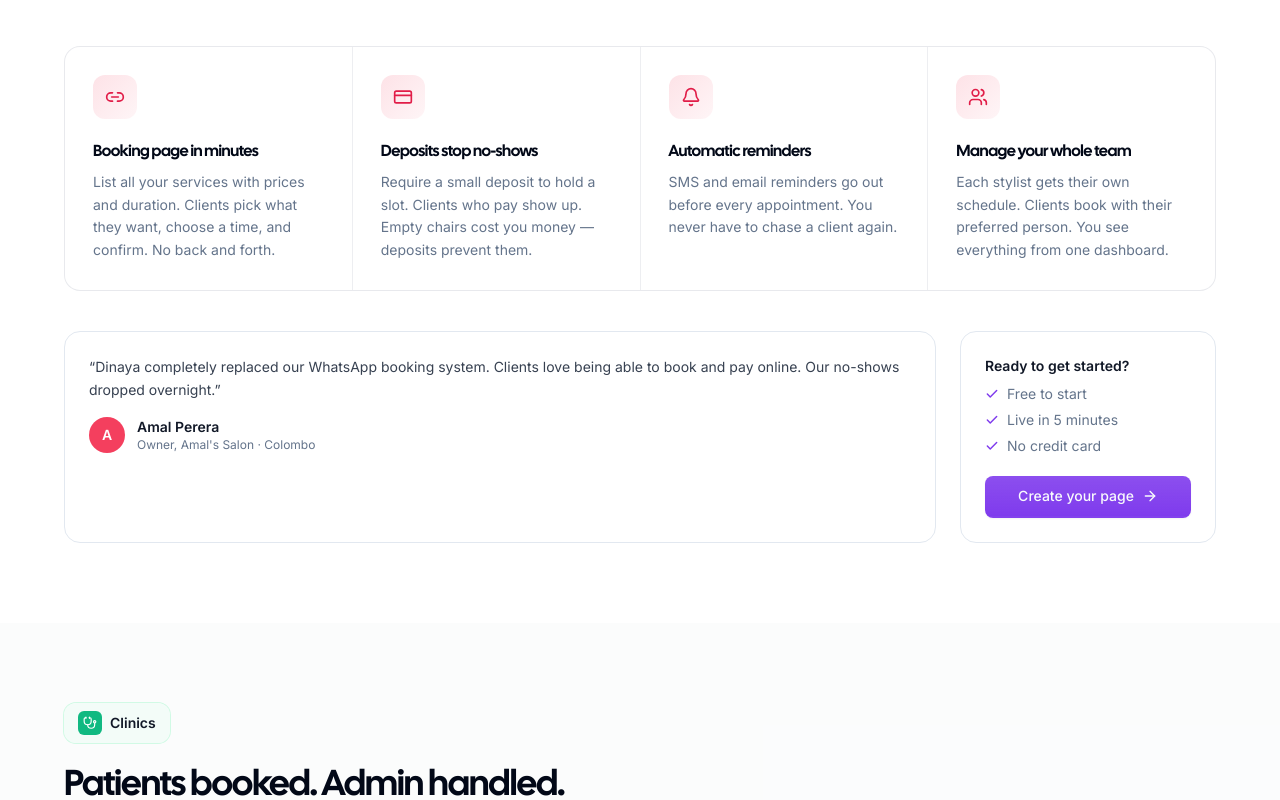
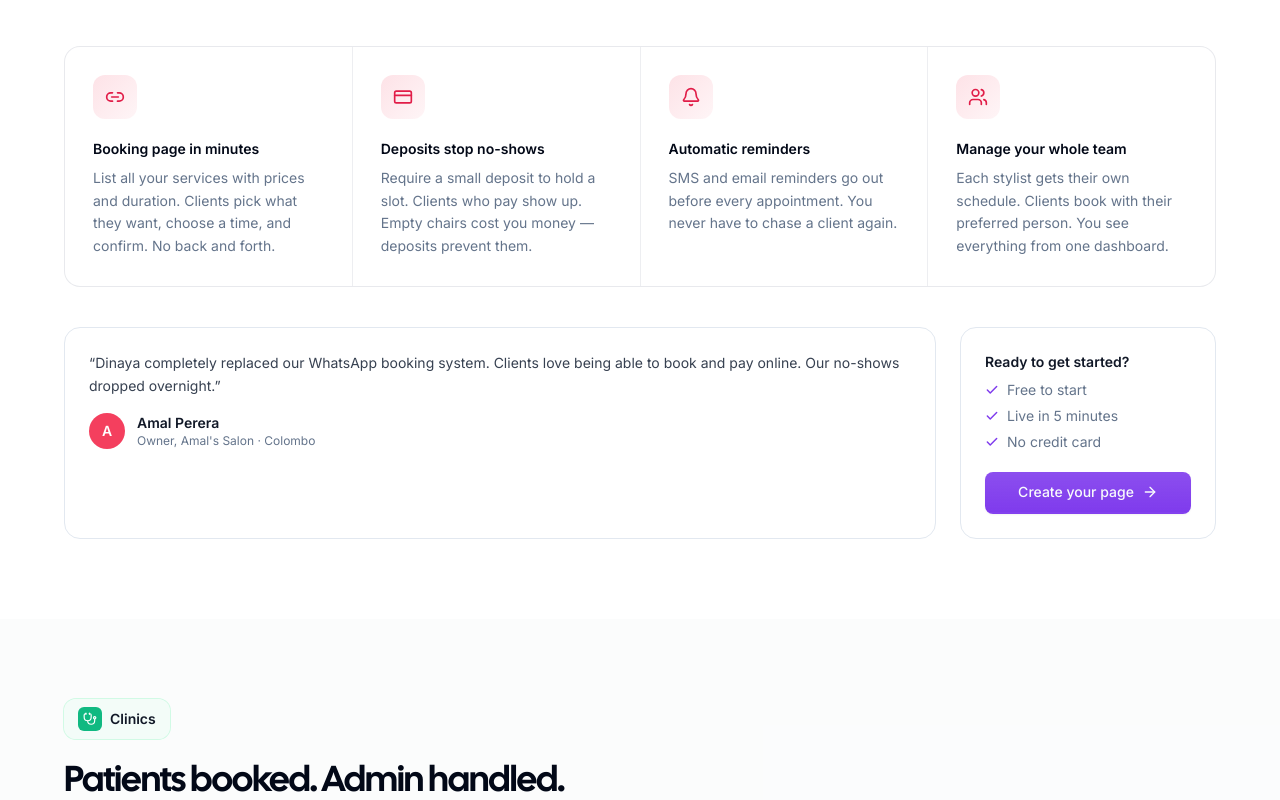
Before and after one commit to ArdenoStudio/dinaya, a Next.js app: page /solutions in a window 1280 px wide. Shown: the part 800-1600 px from the top of the page. Built offline with nearby package versions, Linux system fonts and the light colour scheme.

Commit message:
refine: use Inter semibold for solutions feature card titles for better legibility at small size

```diff
--- a/src/app/solutions/page.tsx
+++ b/src/app/solutions/page.tsx
@@ -274,7 +274,7 @@ export default function SolutionsPage() {
                       <f.icon className={`w-5 h-5 ${ind.color.text}`} />
                     </div>
                   </div>
-                  <h3 className="font-cal text-base mb-2 tracking-tight">{f.title}</h3>
+                  <h3 className="font-semibold text-sm mb-2">{f.title}</h3>
                   <p className="text-muted-foreground text-sm leading-relaxed">{f.desc}</p>
                   <span className={`absolute bottom-0 left-7 right-7 h-px bg-gradient-to-r from-transparent ${ind.color.line} to-transparent scale-x-0 group-hover:scale-x-100 transition-transform duration-500`} />
                 </div>
```
